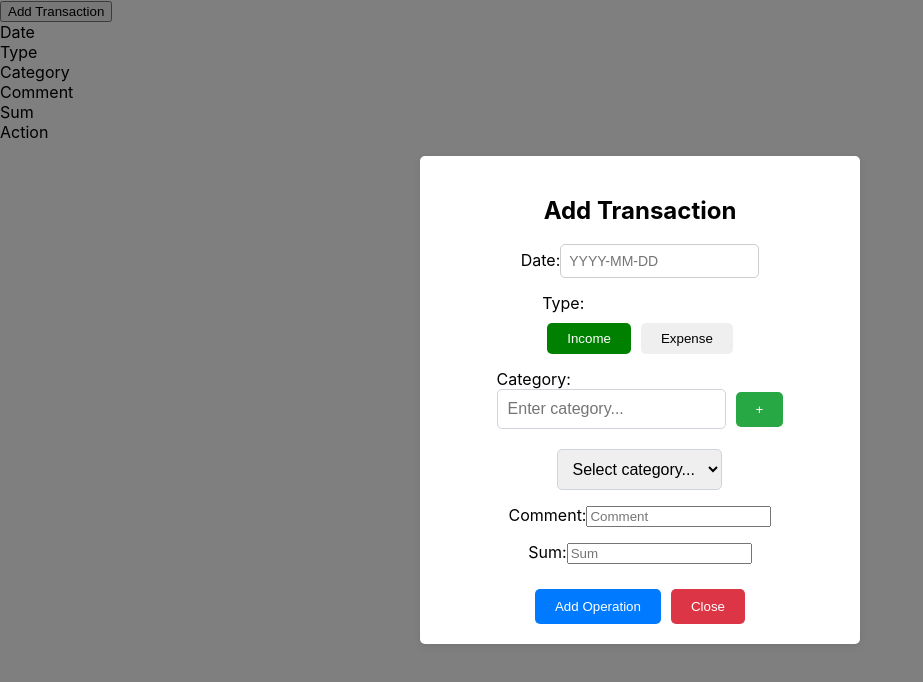
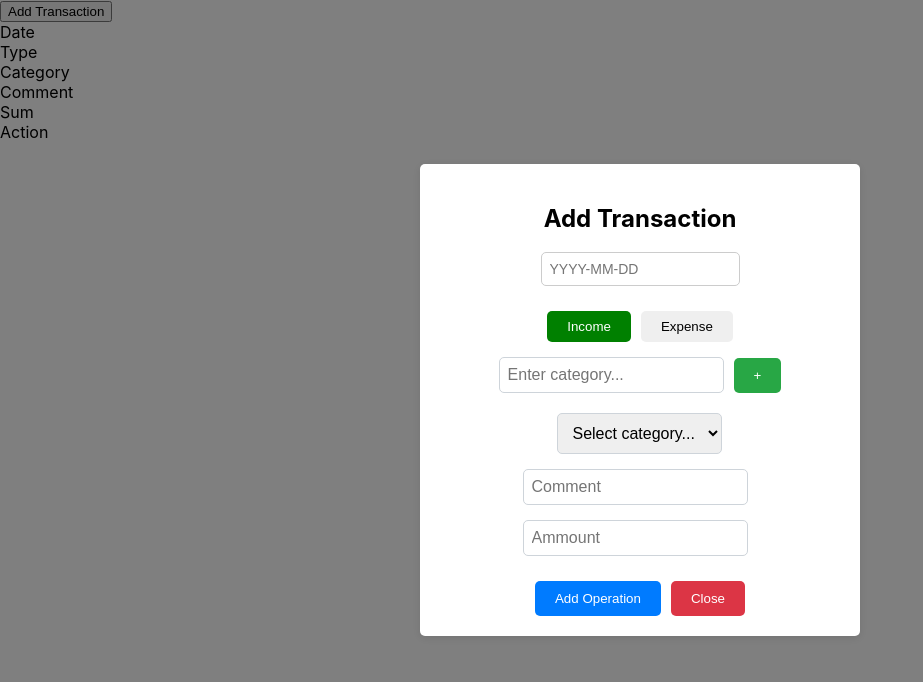
Before and after one commit to PustanAlex/React-Team-Project, a React (Create React App) app: page /home in a window 1280 px wide. Both pictures are taken after a click on the button "Add Transaction". Shown: the top 682 px of the page, without its empty margins (0-923 px from the left). Built offline with nearby package versions, Linux system fonts and the light colour scheme.

Commit message:
thunkreducer

```diff
--- a/src/components/ModalComponents/Dropdown/Dropdown.module.css
+++ b/src/components/ModalComponents/Dropdown/Dropdown.module.css
@@ -1,71 +1,4 @@
-.statistics {
-  padding: 20px;
-}
 
-.table {
-  margin-top: 20px;
-  width: 100%;
-}
-
-.tableHeader, .tableBody {
-  width: 100%;
-}
-
-.tableRow {
-  display: flex;
-  justify-content: space-between;
-  padding: 10px 0;
-}
-
-.tableCell {
-  flex: 1;
-  padding: 10px;
-}
-
-.deleteBtn, .editBtn {
-  padding: 5px 10px;
-  margin-right: 10px;
-}
-
-.openModalBtn {
-  padding: 10px 20px;
-  margin-bottom: 20px;
-  background-color: #007bff;
-  color: white;
-  border: none;
-  border-radius: 5px;
-  cursor: pointer;
-}
-
-.modalOverlay {
-  position: fixed;
-  top: 0;
-  left: 0;
-  right: 0;
-  bottom: 0;
-  background: rgba(0, 0, 0, 0.5);
-  display: flex;
-  justify-content: center;
-  align-items: center;
-}
-
-.modal {
-  background: white;
-  padding: 20px;
-  border-radius: 5px;
-  box-shadow: 0 2px 10px rgba(0, 0, 0, 0.1);
-  width: 600px;
-}
-
-.closeModalBtn {
-  padding: 10px 20px;
-  margin-top: 20px;
-  background-color: #dc3545;
-  color: white;
-  border: none;
-  border-radius: 5px;
-  cursor: pointer;
-}
 
 
 .dropdownContainer {
@@ -77,7 +10,7 @@
 
 .inputText {
   flex: 1;
-  padding: 10px;
+  padding: 8px;
   margin-right: 10px;
   font-size: 16px;
   border: 1px solid #ced4da;
--- a/src/components/ModalComponents/Modal/Modal.jsx
+++ b/src/components/ModalComponents/Modal/Modal.jsx
@@ -38,7 +38,6 @@ const Modal = ({ handleCloseModal, newOperation, setNewOperation, handleAddOpera
         <div className={styles.modalContent}>
           <h2>Add Transaction</h2>
           <div className={styles.inputGroup}>
-            <label className={styles.label}>Date:</label>
             <DatePicker
               selected={newOperation.date ? new Date(newOperation.date) : null}
               onChange={handleDateChange}
@@ -48,7 +47,6 @@ const Modal = ({ handleCloseModal, newOperation, setNewOperation, handleAddOpera
             />
           </div>
           <div className={styles.inputGroup}>
-            <label className={styles.label}>Type:</label>
             <div className={styles.buttonGroup}>
               <button
                 className={`${styles.typeButton} ${newOperation.type === 'INCOME' ? styles.active : ''}`}
@@ -57,7 +55,7 @@ const Modal = ({ handleCloseModal, newOperation, setNewOperation, handleAddOpera
                 Income
               </button>
               <button
-                className={`${styles.typeButton} ${newOperation.type === 'EXPENSE' ? styles.active : ''}`}
+                className={`${styles.typeButton} ${newOperation.type === 'EXPENSE' ? styles.redActive : ''}`}
                 onClick={() => handleTypeChange('EXPENSE')}
               >
                 Expense
@@ -65,15 +63,13 @@ const Modal = ({ handleCloseModal, newOperation, setNewOperation, handleAddOpera
             </div>
           </div>
           <div className={styles.inputGroup}>
-            <label className={styles.label}>Category:</label>
             <Dropdown
               onSelect={handleCategoryChange}
               selectedCategory={newOperation.category}
             />
           </div>
           <div className={styles.inputGroup}>
-            <label className={styles.label}>Comment:</label>
-            <input
+            <input className={styles.inputText}
               type="text"
               name="comment"
               value={newOperation.comment}
@@ -82,13 +78,12 @@ const Modal = ({ handleCloseModal, newOperation, setNewOperation, handleAddOpera
             />
           </div>
           <div className={styles.inputGroup}>
-            <label className={styles.label}>Sum:</label>
-            <input
+            <input className={styles.inputText}
               type="text"
               name="sum"
               value={newOperation.sum}
               onChange={handleChange}
-              placeholder="Sum"
+              placeholder="Ammount"
             />
           </div>
           <div className={styles.buttonGroup}>
--- a/src/components/ModalComponents/Modal/Modal.module.css
+++ b/src/components/ModalComponents/Modal/Modal.module.css
@@ -69,6 +69,15 @@
   margin-bottom: 15px;
 }
 
+.inputText {
+  flex: 1;
+  padding: 8px;
+  margin-right: 10px;
+  font-size: 16px;
+  border: 1px solid #ced4da;
+  border-radius: 5px;
+}
+
 .label {
   margin-bottom: 5px;
 }
@@ -101,6 +110,11 @@
   color: white;
 }
 
+.typeButton.redActive {
+  background-color: red;
+  color: white;
+}
+
 .addOperationBtn {
   padding: 10px 20px;
   background-color: #007bff;
--- a/src/components/ModalComponents/ModalSlice/ModalSlice.jsx
+++ b/src/components/ModalComponents/ModalSlice/ModalSlice.jsx
@@ -1,5 +1,64 @@
-// const { createSlice } = require("@reduxjs/toolkit");
+import { createSlice } from '@reduxjs/toolkit';
+import { fetchOperations, createOperation } from 'components/redux/fetchOperations/fetchOperations';
 
-// const ModalSlice = createSlice({
+const initialState = {
+  operations: [],
+  newOperation: {
+    id: '',
+    date: '',
+    type: 'INCOME',
+    category: '',
+    comment: '',
+    sum: '',
+  },
+  isModalOpen: false,
+  loading: false,
+  error: null,
+};
 
-// })
+const modalSlice = createSlice({
+  name: 'modal',
+  initialState,
+  reducers: {
+    openModal: (state) => {
+      state.isModalOpen = true;
+    },
+    closeModal: (state) => {
+      state.isModalOpen = false;
+    },
+    setNewOperation: (state, action) => {
+      state.newOperation = action.payload;
+    },
+  },
+  extraReducers: (builder) => {
+    builder
+      .addCase(fetchOperations.pending, (state) => {
+        state.loading = true;
+        state.error = null;
+      })
+      .addCase(fetchOperations.fulfilled, (state, action) => {
+        state.loading = false;
+        state.operations = action.payload;
+      })
+      .addCase(fetchOperations.rejected, (state, action) => {
+        state.loading = false;
+        state.error = action.payload;
+      })
+      .addCase(createOperation.pending, (state) => {
+        state.loading = true;
+        state.error = null;
+      })
+      .addCase(createOperation.fulfilled, (state, action) => {
+        state.loading = false;
+        state.operations.push(action.payload);
+        state.isModalOpen = false;
+      })
+      .addCase(createOperation.rejected, (state, action) => {
+        state.loading = false;
+        state.error = action.payload;
+      });
+  },
+});
+
+export const { openModal, closeModal, setNewOperation } = modalSlice.actions;
+export default modalSlice.reducer;
--- a/src/components/pages/dashboard/home/Home.jsx
+++ b/src/components/pages/dashboard/home/Home.jsx
@@ -1,49 +1,34 @@
-import React, { useState } from 'react';
+import React from 'react';
+import { useSelector, useDispatch } from 'react-redux';
+import { openModal, closeModal, setNewOperation } from 'components/ModalComponents/ModalSlice/ModalSlice';
+import { createOperation } from 'components/redux/fetchOperations/fetchOperations';
+import Modal from 'components/ModalComponents/Modal/Modal';
 import styles from './home.module.css';
+import { nanoid } from 'nanoid';
 import { MdOutlineModeEditOutline } from 'react-icons/md';
-import Modal from 'components/ModalComponents/Modal/Modal';
-import { nanoid } from 'nanoid';
 
 function Home() {
-  const [rows, setRows] = useState([]);
-
-  const [newOperation, setNewOperation] = useState({
-    id: nanoid(),
-    date: '',
-    type: 'INCOME',
-    category: '',
-    comment: '',
-    sum: '',
-  });
-
-  const [isModalOpen, setIsModalOpen] = useState(false);
-
-  const handleDeleteRow = (id) => {
-    const updatedRows = rows.filter((row) => row.id !== id);
-    setRows(updatedRows);
-  };
-
-  const handleAddOperation = (operation) => {
-    const updatedOperation = {
-      ...operation,
-    };
-    setRows([...rows, updatedOperation]);
-  };
+  const dispatch = useDispatch();
+  const { operations, newOperation, isModalOpen } = useSelector((state) => state.modal);
 
   const handleOpenModal = () => {
-    setNewOperation({
+    dispatch(setNewOperation({
       id: nanoid(),
       date: '',
       type: 'INCOME',
       category: '',
       comment: '',
       sum: '',
-    });
-    setIsModalOpen(true);
+    }));
+    dispatch(openModal());
   };
 
   const handleCloseModal = () => {
-    setIsModalOpen(false);
+    dispatch(closeModal());
+  };
+
+  const handleAddOperation = (operation) => {
+    dispatch(createOperation(operation));
   };
 
   return (
@@ -55,7 +40,7 @@ function Home() {
         <Modal
           handleCloseModal={handleCloseModal}
           newOperation={newOperation}
-          setNewOperation={setNewOperation}
+          setNewOperation={(operation) => dispatch(setNewOperation(operation))}
           handleAddOperation={handleAddOperation}
         />
       )}
@@ -71,29 +56,16 @@ function Home() {
           </div>
         </div>
         <div className={styles.tableBody}>
-          {rows.map((row) => (
+          {operations.map((row) => (
             <div className={styles.transaction} key={row.id}>
               <div className={styles.tableRow}>
+                <div className={styles.tableCell}>{row.date}</div>
+                <div className={styles.tableCell}>{row.type}</div>
+                <div className={styles.tableCell}>{row.category || 'No category selected'}</div>
+                <div className={styles.tableCell}>{row.comment}</div>
+                <div className={styles.tableCell}>{row.sum} Lei</div>
                 <div className={styles.tableCell}>
-                {row.date}
-                </div>
-                <div className={styles.tableCell}>
-                  {row.type}
-                </div>
-                <div className={styles.tableCell}>
-                  {row.category ? row.category : 'No category selected'}
-                </div>
-                <div className={styles.tableCell}>
-                  {row.comment}
-                </div>
-                <div className={styles.tableCell}>
-                {row.sum} Lei
-                </div>
-                <div className={styles.tableCell}>
-                  <button
-                    className={styles.deleteBtn}
-                    onClick={() => handleDeleteRow(row.id)}
-                  >
+                  <button className={styles.deleteBtn}>
                     Delete
                   </button>
                   <button className={styles.editBtn}>
--- a/src/components/redux/fetchOperations/fetchOperations.js
+++ b/src/components/redux/fetchOperations/fetchOperations.js
@@ -1,14 +1,14 @@
-const { createAsyncThunk } = require("@reduxjs/toolkit");
-import axios from "axios";
+import { createAsyncThunk } from '@reduxjs/toolkit';
+import axios from 'axios';
 
 export const fetchOperations = createAsyncThunk(
-    'transtactions/fetchAll',
-    async(_, thunkAPI) => {
+  'transactions/fetchAll',
+  async (_, thunkAPI) => {
     try {
       const response = await axios.get('/transactions');
       return response.data;
     } catch (error) {
-            return thunkAPI.rejectwithValue(error.message);
+      return thunkAPI.rejectWithValue(error.message);
     }
   }
 );
@@ -17,10 +17,10 @@ export const createOperation = createAsyncThunk(
   'transaction/addTransaction',
   async (operationData, thunkAPI) => {
     try {
-            const response = await axios.post('https://wallet.b.goit.study/api/transactions', operationData)
+      const response = await axios.post('https://wallet.b.goit.study/api/transactions', operationData);
       return response.data;
     } catch (error) {
       return thunkAPI.rejectWithValue(error.response.data);
     }
   }
-)
+);
--- a/src/components/redux/store.js
+++ b/src/components/redux/store.js
@@ -1,5 +1,6 @@
 import { configureStore } from '@reduxjs/toolkit';
 import authReducer from './auth/authSlice';
+import modalReducer from '../ModalComponents/ModalSlice/ModalSlice';
 
 const preloadedState = {
   auth: {
@@ -7,11 +8,26 @@ const preloadedState = {
     isAuthenticated: !!localStorage.getItem('token'),
     error: null,
   },
+  modal: {
+    operations: [],
+    newOperation: {
+      id: '',
+      date: '',
+      type: 'INCOME',
+      category: '',
+      comment: '',
+      sum: '',
+    },
+    isModalOpen: false,
+    loading: false,
+    error: null,
+  },
 };
 
 const store = configureStore({
   reducer: {
     auth: authReducer,
+    modal: modalReducer,
   },
   preloadedState,
 });
```
Lines whose indentation alone changed are shown as unchanged.
